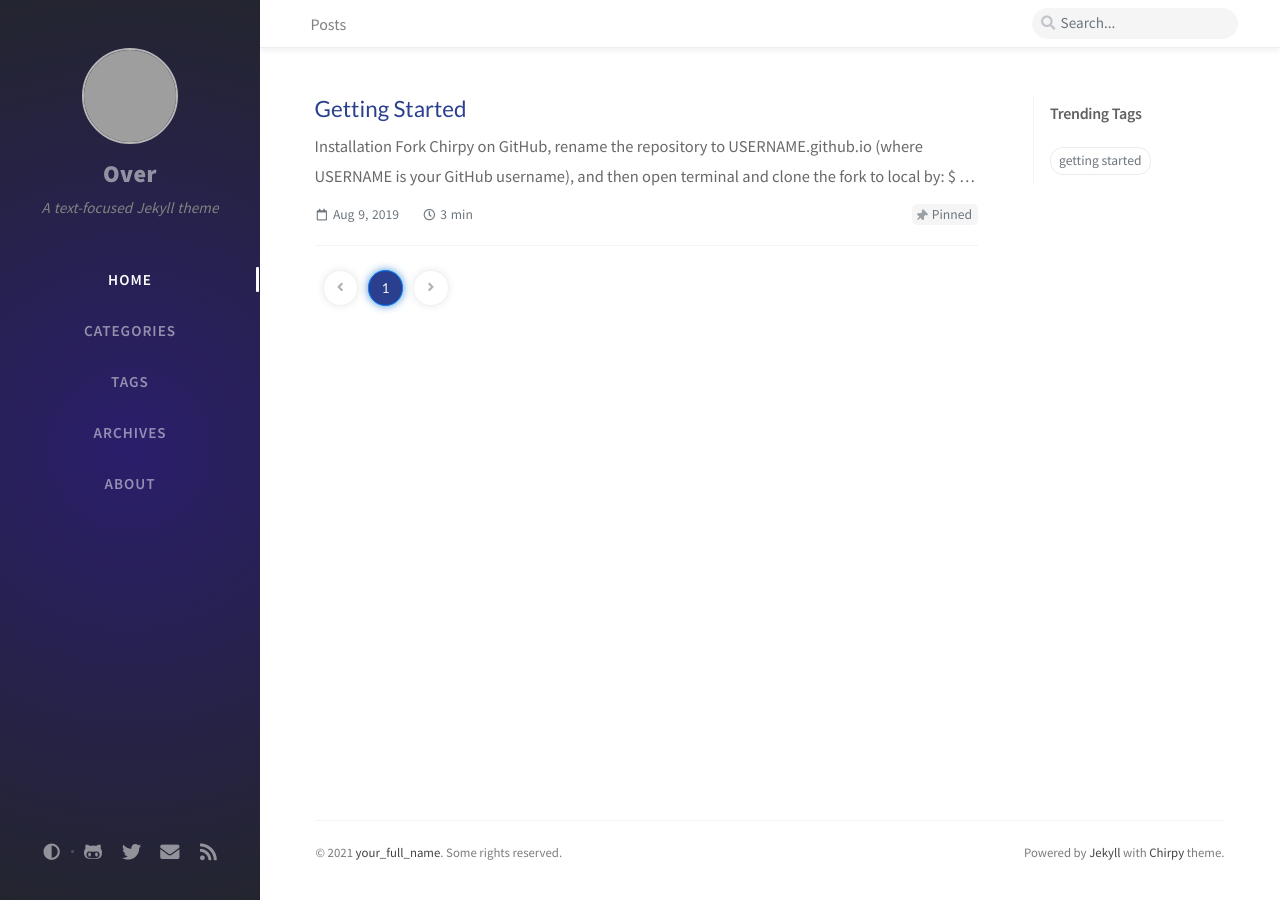
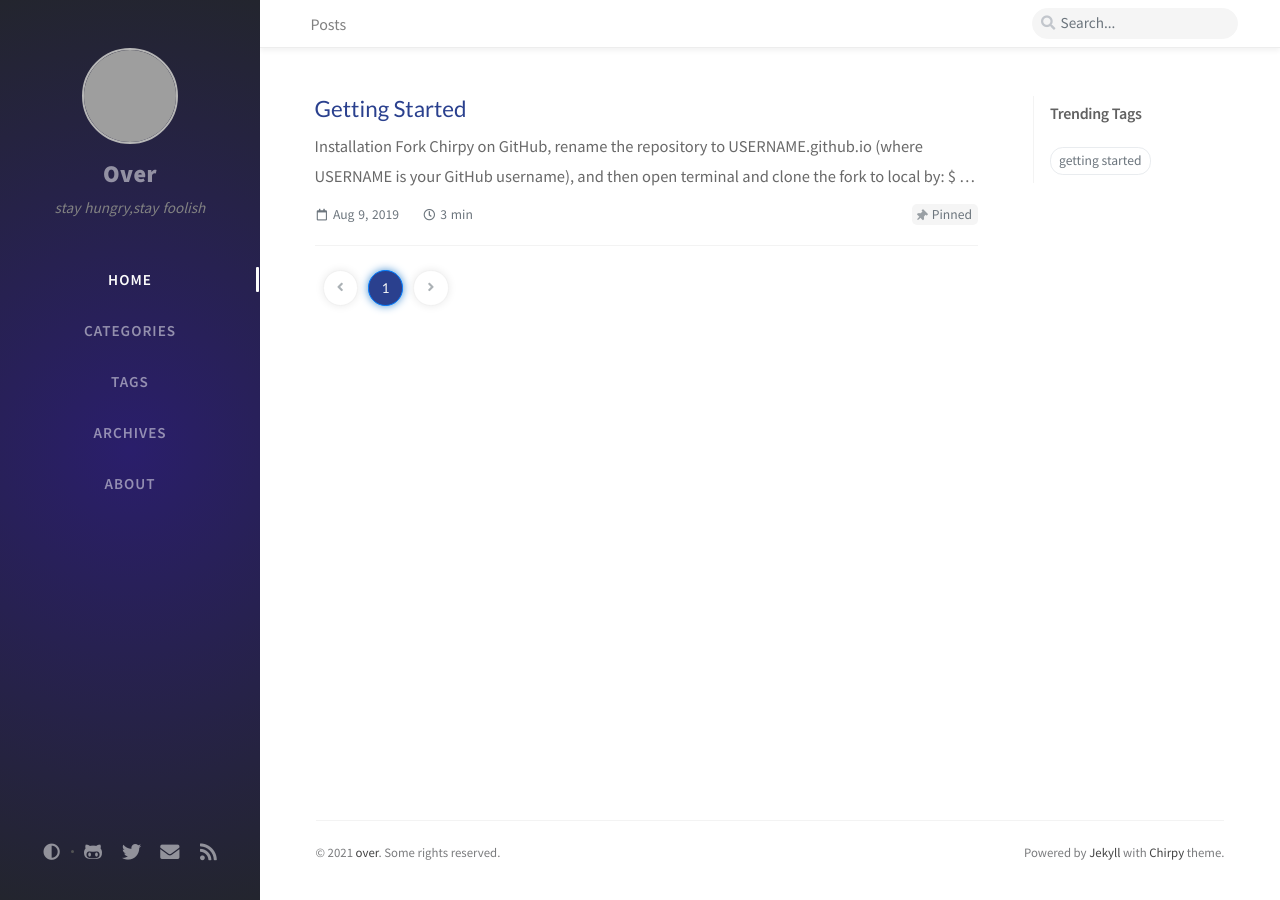
Before and after one commit to over-space/over-space.github.io, a Jekyll site: the page built from index.html, in a window 1280 px wide. Built offline with Jekyll 4.4.1, drawn with Linux system fonts in a browser that asks for light colours; nearby versions of some CDN libraries; the list of posts is cut into pages by our own code; comment, search, counter and statistics services are not loaded; grey boxes are pictures that could not be loaded.

Commit message:
修改配置

```diff
--- a/_config.yml
+++ b/_config.yml
@@ -9,7 +9,7 @@
 # --------------------------
 title: Over                          # the main title
 
-tagline: A text-focused Jekyll theme   # it will display as the sub-title
+tagline: stay hungry,stay foolish   # it will display as the sub-title
 
 description: >-                        # used by seo meta and the atom feed
   A minimal, portfolio, sidebar,
@@ -17,23 +17,23 @@ description: >-                        # used by seo meta and the atom feed
   and focuses on text presentation.
 
 # fill in the protocol & hostname for your site, e.g., 'https://username.github.io'
-url: ''
+url: 'https://over-space.github.io'
 
-author: your_full_name                  # change to your full name
+author: over                  # change to your full name
 
 github:
-  username: github_username             # change to your github username
+  username: over-space             # change to your github username
 
 twitter:
-  username: twitter_username            # change to your twitter username
+  username: ''            # change to your twitter username
 
 social:
-  name: your_full_name                  # it will shows as the copyright owner in Footer
+  name: over                  # it will shows as the copyright owner in Footer
   email: xxplus@outlook.com             # change to your email address
   links:
     # The first element serves as the copyright owner's link
-    - https://twitter.com/username      # change to your twitter homepage
-    - https://github.com/username       # change to your github homepage
+    # https://twitter.com/username      # change to your twitter homepage
+    - https://github.com/over-space       # change to your github homepage
     # Uncomment below to add more social links
     # - https://www.facebook.com/username
     # - https://www.linkedin.com/in/username
```
